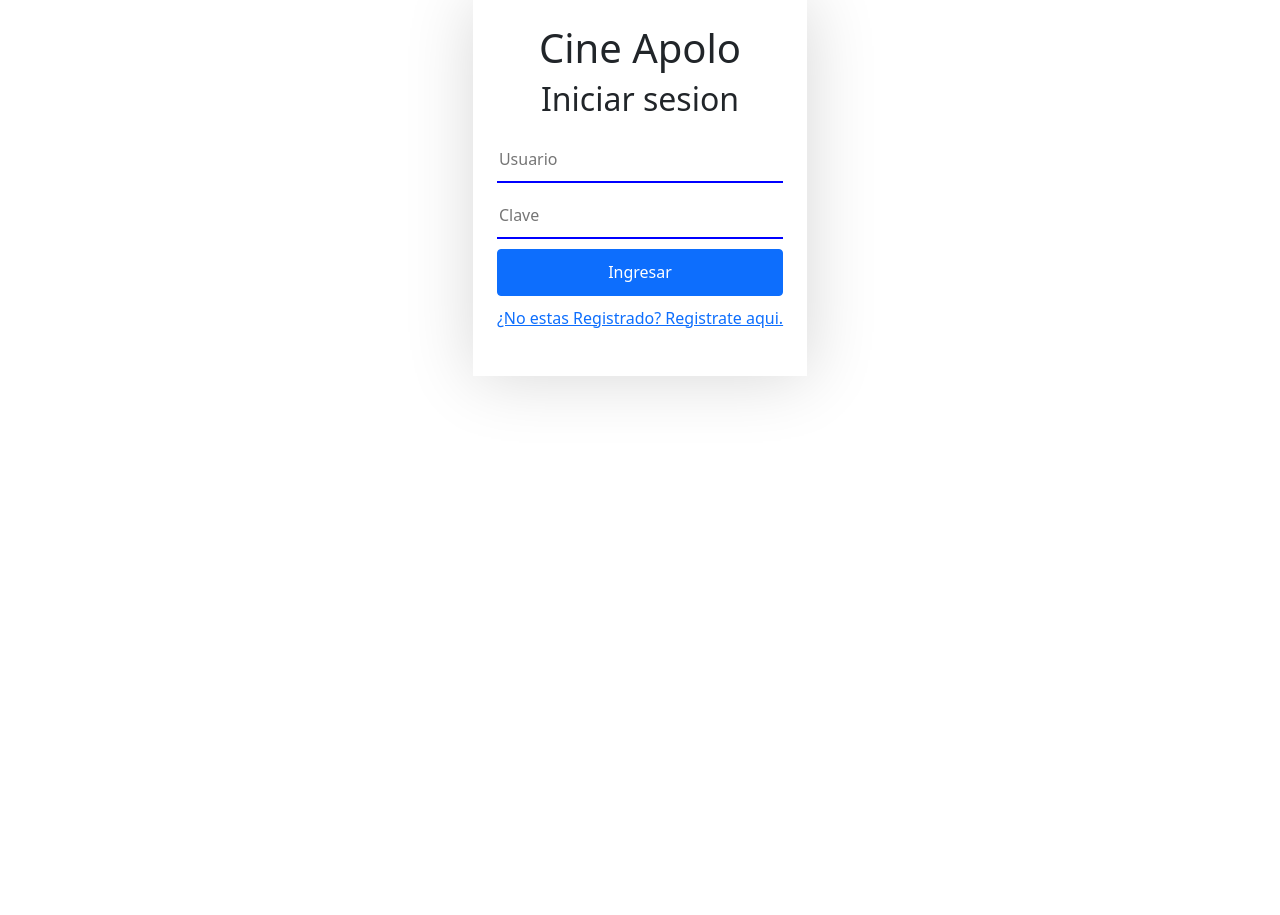
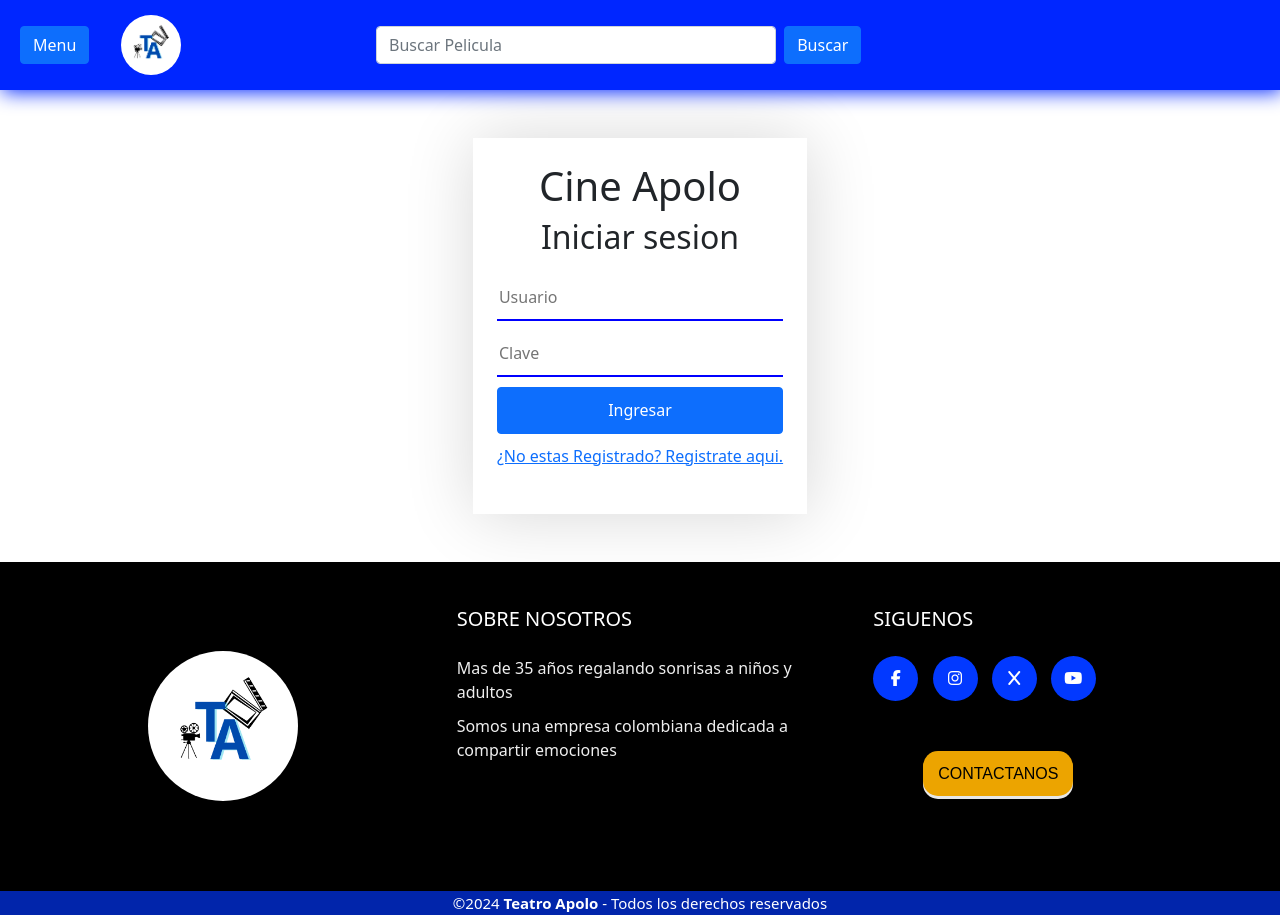
Before and after one commit to Alvarez-03/cine_apolo, a plain HTML site: page Cine apolo/ingresar.html in a window 1280 px wide. Before the commit the page ends 800 px from the top, so only its background shows below. Drawn offline with Linux system fonts and the light colour scheme.

Commit message:
Add files via upload
Se agrego el ingreso y el registro de un usuario

```diff
--- a/Cine apolo/estilos/ingresar.css
+++ b/Cine apolo/estilos/ingresar.css
@@ -2,6 +2,8 @@
     height: max-content;
     width: max-content;
     padding: 1.5rem;
+    margin-top: 3rem;
+    margin-bottom: 3rem;
     text-align: center;
     display: grid;
     justify-content: center;
--- a/Cine apolo/ingresar.html
+++ b/Cine apolo/ingresar.html
@@ -7,11 +7,48 @@
     <link rel="shortcut icon" href="img/teatro_apolo.ico">
     <link rel="stylesheet" href="estilos/ingresar.css">
     <link rel="stylesheet" href="bootstrap/css/bootstrap.css">
+    <link rel="stylesheet" href="estilos/index.css">
     <script src="bootstrap/js/bootstrap.js"></script>
     <script src="https://kit.fontawesome.com/3885efe377.js" crossorigin="anonymous"></script>
     <script src="scripts/Ingresar.js"></script>
 </head>
 <body>
+
+    <header>
+        <nav>
+             <!--menu desplegable-->
+            <div>
+                <a class="btn btn-primary " data-bs-toggle="offcanvas" href="#offcanvasExample" role="button" aria-controls="offcanvasExample" id="boton-menu">
+                    Menu
+                </a>
+                <div class="offcanvas offcanvas-start" id="offcanvasExample"  >
+                    <button id="menu-desplegable-button">
+                        <a href="index.html">Cartelera</a>
+                    </button>
+                    <button  id="menu-desplegable-button">
+                        <a href="hoy.html">Hoy</a>
+                    </button>
+                    <button  id="menu-desplegable-button">
+                        <a href="Proximamente.html">Proximamente</a>
+                    </button>
+                </div>
+            </div>
+
+            <!--logo del cine-->
+            <a href="index.html"> <img src="img/teatro_apolo.png" alt="" id="logo_cine" > </a>
+
+            <!--Buscador peliculas-->
+            <form class=" container col" id="form_buscador_peliculas" >
+                <div id="input-Buscador">
+                    <input class="form-control " type="search" id="buscador" placeholder="Buscar Pelicula" aria-label="Search">
+                </div>
+                <div id="boton-buscar-container">
+                    <button class="btn btn-primary " id="buscar-button" type="submit" onclick="buscar()" >Buscar</button>
+                </div>
+            </form>
+        </nav>
+    </header>
+
     <!--Contenedor del Ingresar-->
     <section class="container" id="contenedor-ingresar">
         <h1>Cine Apolo</h1>
@@ -24,6 +61,42 @@
         </form>
     </section>
 
+
+        <!--Pie de pagina-->
+        <footer class="pie-pagina">
+            <div class="grupo-1">
+                <div class="box">
+                    <figure>
+                        <a href="index.html">
+                            <img src="img/teatro_apolo.png" alt="logo teatro_apolo">
+                        </a>
+                    </figure>
+                </div>
+                <div class="box">
+                    <h2>SOBRE NOSOTROS</h2>
+                    <p>Mas de 35 años regalando sonrisas a niños y adultos</p>
+                    <p>Somos una empresa colombiana dedicada a compartir emociones</p>
+                </div>
+                <div class="box">
+                    <h2>SIGUENOS</h2>
+                    <div class="red-social">
+                        <a href="#" class="fa fa-facebook"></a>
+                        <a href="#"class="fa fa-instagram"></a>
+                        <a href="#" class="fa fa-x"></a>
+                        <a href="#" class="fa fa-youtube"></a>
+                    </div>
+                    <div class="formulario-contacto">
+                        <button type="button" >
+                            <a href="formulario_contacto.html">CONTACTANOS</a>
+                        </button>
+                    </div>
+                </div>
+            </div>
+            <div class="grupo-2">
+                <small>&copy;2024 <b>Teatro Apolo</b> - Todos los derechos reservados</small>
+            </div>
+        </footer>
+
     <script>
         document.getElementById('form-ingreso').addEventListener('submit', function(event) {
             event.preventDefault(); // Evita la recarga de la página
--- a/Cine apolo/scripts/Ingresar.js
+++ b/Cine apolo/scripts/Ingresar.js
@@ -10,7 +10,6 @@ function usuario() {
         if(usuarios[i].usuario == usuario && usuarios[i].clave == clave){
             localStorage.setItem('usuario', usuario);
             window.location.href="index.html";
-            alert("bienvenido perra")
         }
         else{
             alert("Usuario no encontrado");
```
